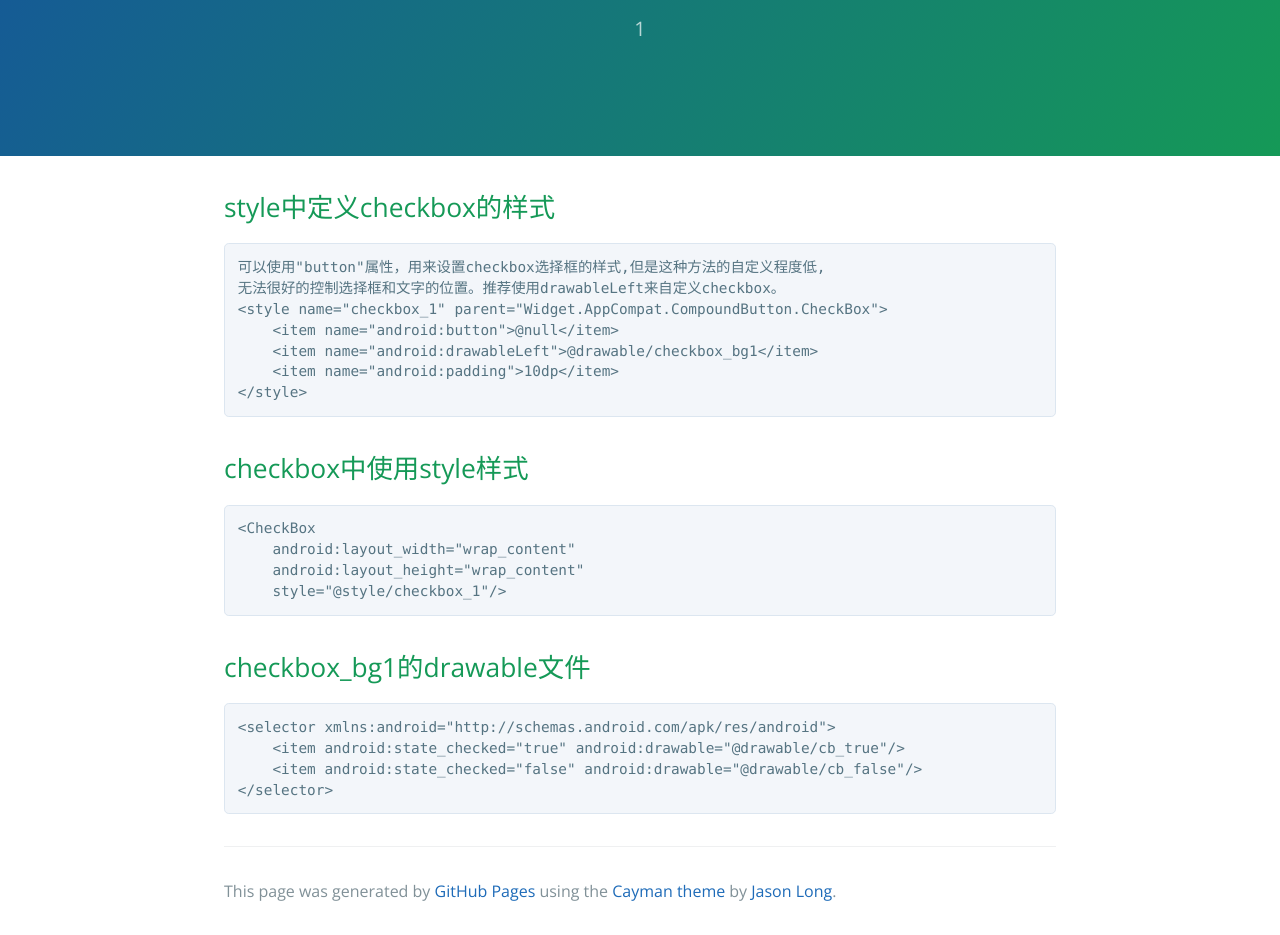
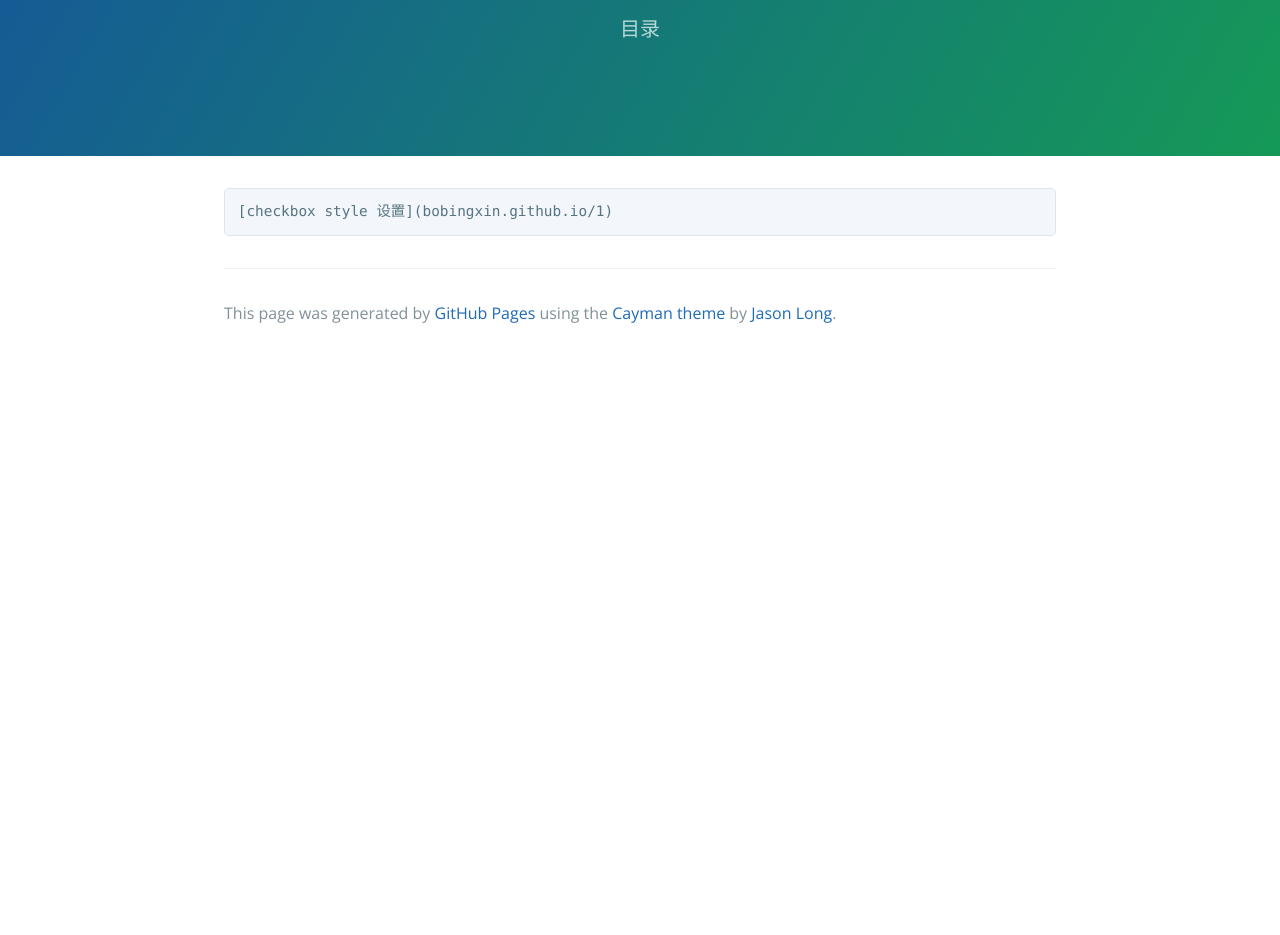
Before and after one commit to bobingxin/bobingxin.github.io, a plain HTML site: page index.html in a window 1280 px wide. Shown: the part 161-1096 px from the top of the page. After the commit the page ends 800 px from the top, so only its background shows below. Drawn offline with nearby package versions, Linux system fonts and the light colour scheme.

Commit message:
Replace master branch with page content via GitHub

```diff
--- a/index.html
+++ b/index.html
@@ -12,38 +12,11 @@
   <body>
     <section class="page-header">
       <h1 class="project-name">Bobingxin.GitHub.io</h1>
-      <h2 class="project-tagline">1</h2>
+      <h2 class="project-tagline">目录</h2>
     </section>
 
     <section class="main-content">
-      <h2>
-<a id="style中定义checkbox的样式" class="anchor" href="#style%E4%B8%AD%E5%AE%9A%E4%B9%89checkbox%E7%9A%84%E6%A0%B7%E5%BC%8F" aria-hidden="true"><span aria-hidden="true" class="octicon octicon-link"></span></a>style中定义checkbox的样式</h2>
-
-<pre><code>可以使用"button"属性，用来设置checkbox选择框的样式,但是这种方法的自定义程度低,
-无法很好的控制选择框和文字的位置。推荐使用drawableLeft来自定义checkbox。
-&lt;style name="checkbox_1" parent="Widget.AppCompat.CompoundButton.CheckBox"&gt;
-    &lt;item name="android:button"&gt;@null&lt;/item&gt;
-    &lt;item name="android:drawableLeft"&gt;@drawable/checkbox_bg1&lt;/item&gt;
-    &lt;item name="android:padding"&gt;10dp&lt;/item&gt;
-&lt;/style&gt;
-</code></pre>
-
-<h2>
-<a id="checkbox中使用style样式" class="anchor" href="#checkbox%E4%B8%AD%E4%BD%BF%E7%94%A8style%E6%A0%B7%E5%BC%8F" aria-hidden="true"><span aria-hidden="true" class="octicon octicon-link"></span></a>checkbox中使用style样式</h2>
-
-<pre><code>&lt;CheckBox
-    android:layout_width="wrap_content"
-    android:layout_height="wrap_content"
-    style="@style/checkbox_1"/&gt;
-</code></pre>
-
-<h2>
-<a id="checkbox_bg1的drawable文件" class="anchor" href="#checkbox_bg1%E7%9A%84drawable%E6%96%87%E4%BB%B6" aria-hidden="true"><span aria-hidden="true" class="octicon octicon-link"></span></a>checkbox_bg1的drawable文件</h2>
-
-<pre><code>&lt;selector xmlns:android="http://schemas.android.com/apk/res/android"&gt;
-    &lt;item android:state_checked="true" android:drawable="@drawable/cb_true"/&gt;
-    &lt;item android:state_checked="false" android:drawable="@drawable/cb_false"/&gt;
-&lt;/selector&gt;
+      <pre><code>[checkbox style 设置](bobingxin.github.io/1)
 </code></pre>
 
       <footer class="site-footer">
--- a/params.json
+++ b/params.json
@@ -1,6 +1,6 @@
 {
   "name": "Bobingxin.GitHub.io",
-  "tagline": "1",
-  "body": "## style中定义checkbox的样式\r\n    可以使用\"button\"属性，用来设置checkbox选择框的样式,但是这种方法的自定义程度低,  \r\n    无法很好的控制选择框和文字的位置。推荐使用drawableLeft来自定义checkbox。\r\n    <style name=\"checkbox_1\" parent=\"Widget.AppCompat.CompoundButton.CheckBox\">\r\n        <item name=\"android:button\">@null</item>\r\n        <item name=\"android:drawableLeft\">@drawable/checkbox_bg1</item>\r\n        <item name=\"android:padding\">10dp</item>\r\n    </style>\r\n\r\n## checkbox中使用style样式\r\n    <CheckBox\r\n        android:layout_width=\"wrap_content\"\r\n        android:layout_height=\"wrap_content\"\r\n        style=\"@style/checkbox_1\"/>\r\n\r\n## checkbox_bg1的drawable文件\r\n    <selector xmlns:android=\"http://schemas.android.com/apk/res/android\">\r\n        <item android:state_checked=\"true\" android:drawable=\"@drawable/cb_true\"/>\r\n        <item android:state_checked=\"false\" android:drawable=\"@drawable/cb_false\"/>\r\n    </selector>\r\n",
+  "tagline": "目录",
+  "body": "    [checkbox style 设置](bobingxin.github.io/1)\r\n",
   "note": "Don't delete this file! It's used internally to help with page regeneration."
 }
```
